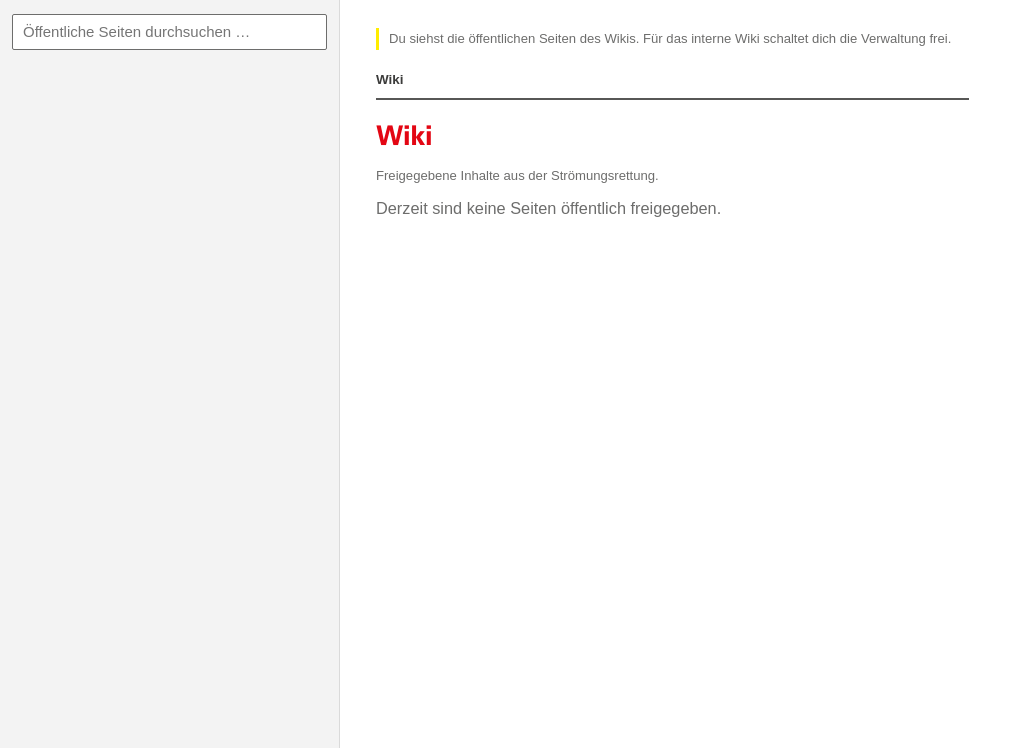
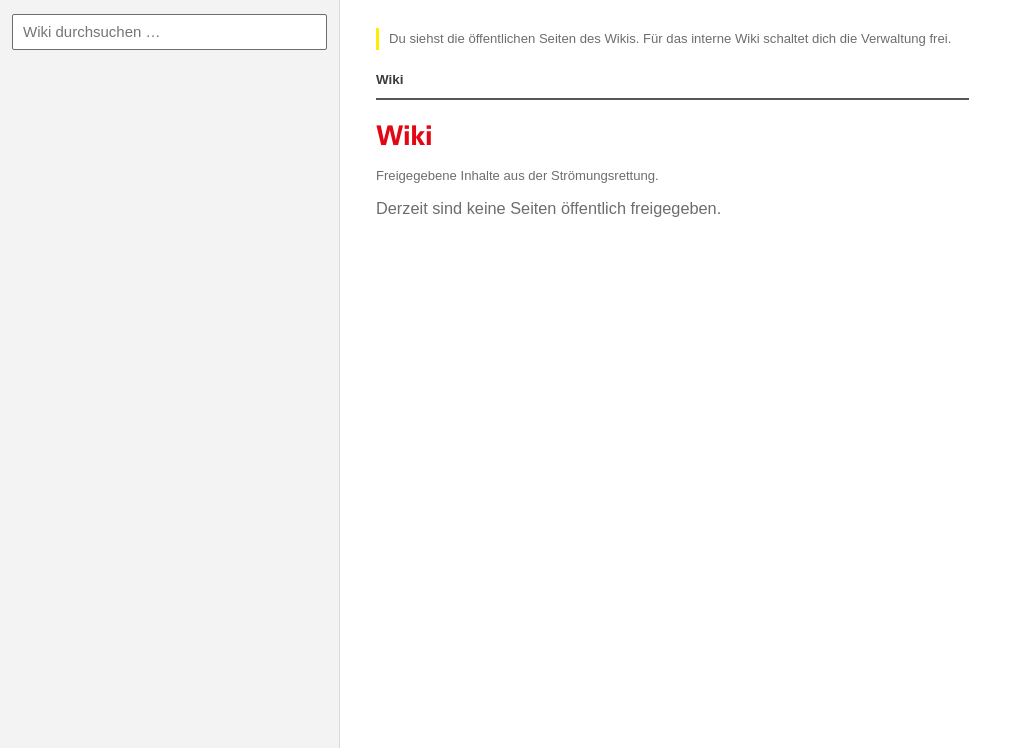
Before and after one commit to HinzenSoft/stroemis, a Python web app: template app/templates/wiki_lesemodus.html in a window 1280 px wide. Shown: the part 52-800 px from the top of the page, without its empty margins (0-1020 px from the left). Run offline with Jinja, Linux system fonts and the light colour scheme; the template is opened without the code that fills it, so the values that code supplies are empty.

Commit message:
Wiki: Suchfeld im Lesemodus mit kurzem Platzhalter – auf dem Tablet stand „Öffentliche Seiten durchsuche“
Bei 820 und 1024 px ist der Seitenbaum höchstens 260 px breit; im Suchfeld bleiben innen 213 px, der Platzhalter
„Öffentliche Seiten durchsuchen …“ braucht 227 px und wurde abgeschnitten. Jetzt steht dort wie im internen und im
öffentlichen Wiki „Wiki durchsuchen …“ (138 px, passt bei 1280, 1024, 820 und 390). Dass nur Öffentliches zu sehen
ist, sagt schon der Hinweis über dem Text; für Bildschirmleser bleibt aria-label „Öffentliche Seiten durchsuchen“.

Co-Authored-By: Claude Opus 5.5 <noreply@anthropic.com>
Claude-Session: https://claude.ai/code/session_015XtrrCLUiGrUZSSWZVpPQB

```diff
--- a/app/templates/wiki_lesemodus.html
+++ b/app/templates/wiki_lesemodus.html
@@ -7,7 +7,7 @@
    keine Kommentare: Die Skripte dafür werden gar nicht erst geladen, und ihre Schnittstellen antworten weiter 403. #}
 <div class="wiki-shell lesemodus" data-slug="{{ slug }}" data-modus="lesemodus" data-prefix="/wiki/" data-start="/wiki">
   <aside class="wiki-side" id="wiki-side">
-    <input type="search" id="wiki-search" placeholder="Öffentliche Seiten durchsuchen …" aria-label="Öffentliche Seiten durchsuchen">
+    <input type="search" id="wiki-search" placeholder="Wiki durchsuchen …" aria-label="Öffentliche Seiten durchsuchen">
     <ul class="search-results hidden" id="search-results"></ul>
     <ul class="tree" id="tree"></ul>
   </aside>
```
